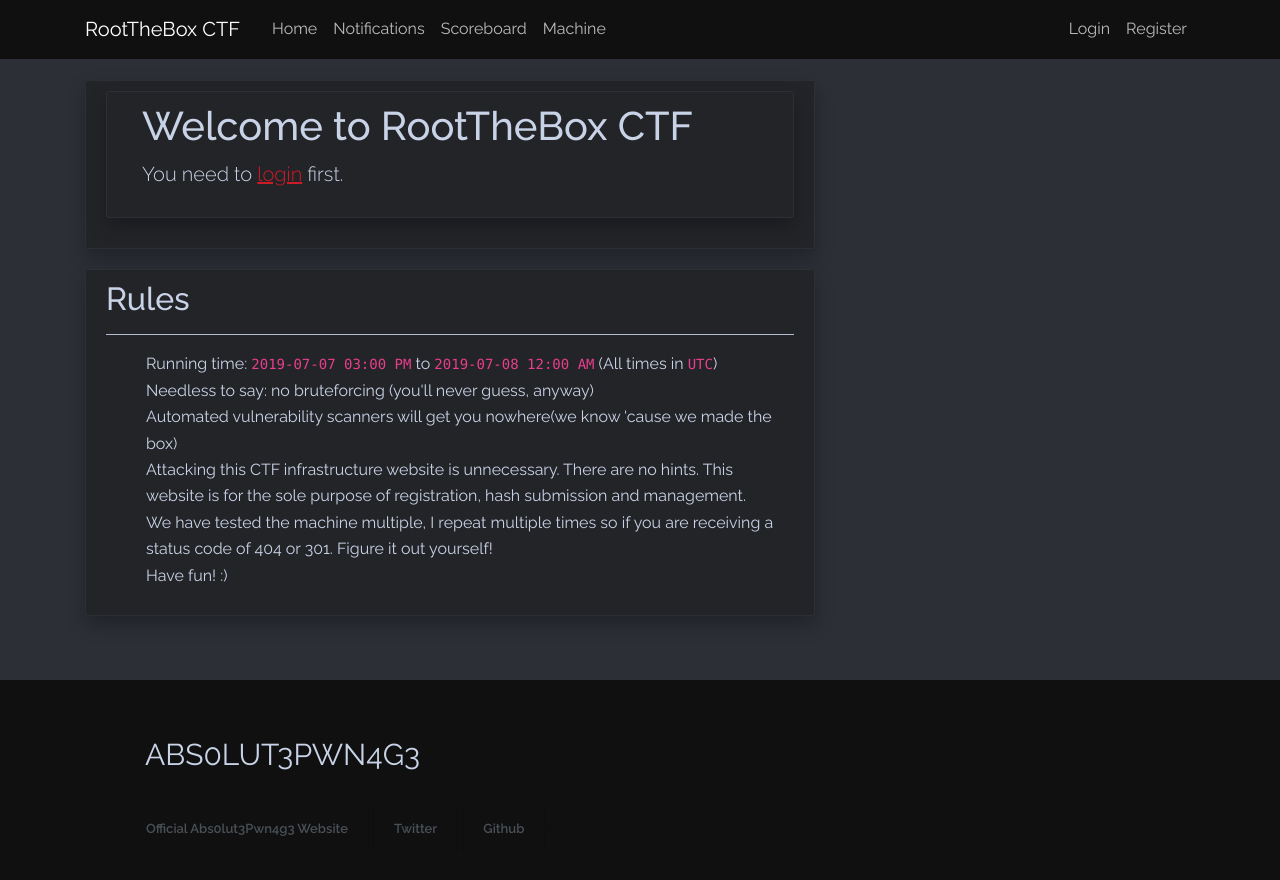
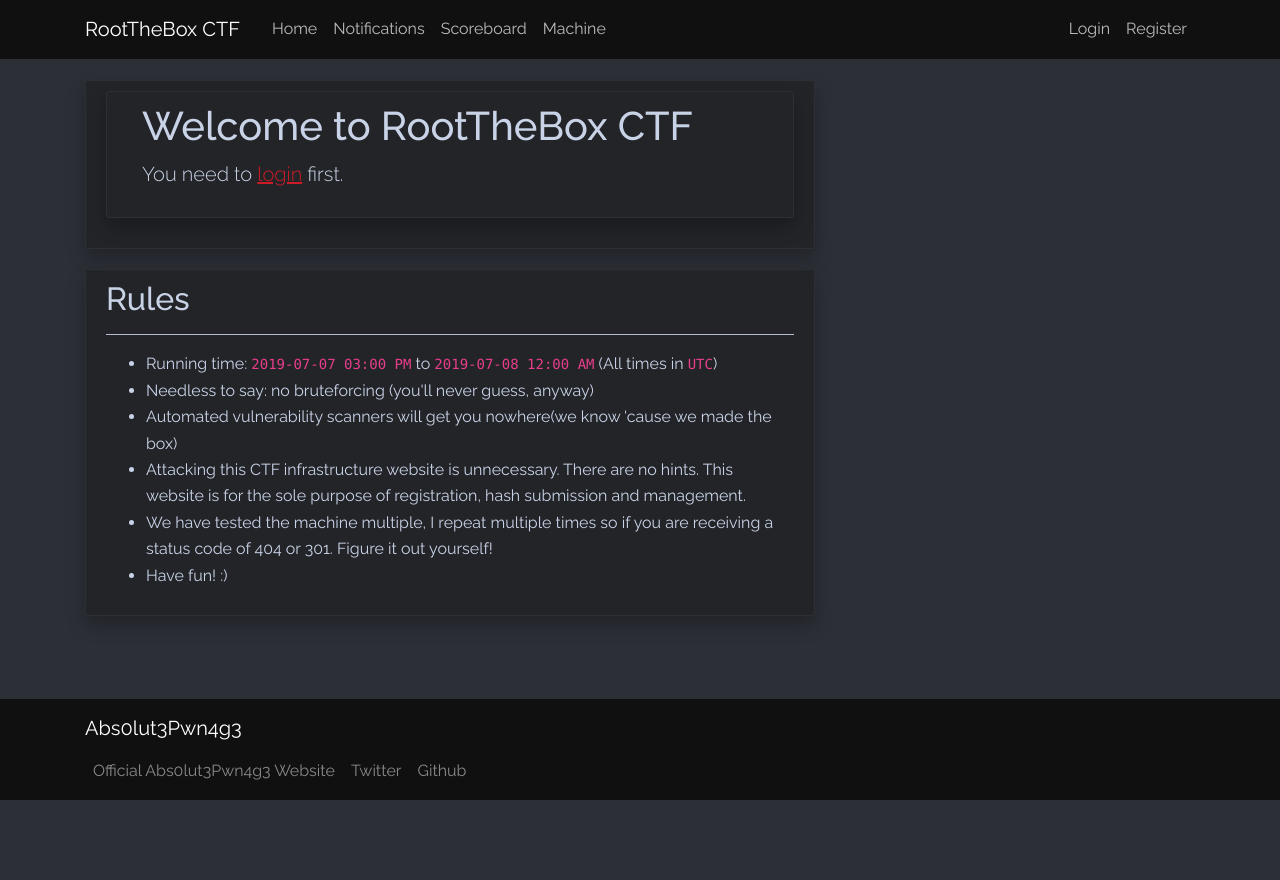
Before and after one commit to abs0lut3pwn4g3/RTB-CTF-Framework, a Flask app: page / in a window 1280 px wide. After the commit the page ends 800 px from the top, so only its background shows below. Run offline with Flask 2, Linux system fonts and the light colour scheme; some libraries are stand-ins or nearby versions.

Commit message:
final changes

```diff
--- a/src/FlaskRTBCTF/static/main.css
+++ b/src/FlaskRTBCTF/static/main.css
@@ -91,7 +91,7 @@
   border-collapse: collapse;
 }
 
-.content-section, .jumbotron {
+.content-section,.jumbotron {
   background: rgba(35,36,39,0.95);
   padding: 10px 20px;
   color: #C9D3E7;
--- a/src/FlaskRTBCTF/templates/layout.html
+++ b/src/FlaskRTBCTF/templates/layout.html
@@ -77,93 +77,35 @@
           {% block content %}{% endblock %}
         </div>
         </main>
-        <footer class="footer">
-          <div class="container">
-            <div class="row">
-              <div class="col col-12">
-                <div class="footer-logo">{{ organization['name'] }}</div>
 
-                  <div class="top"><i class="ion ion-ios-arrow-up"></i></div>
-                    <div class="footer-bottom">
-                   <!-- <p class='text-muted'>{{ organization['tagline'] }}-->
-                      <div class="footer-social">
+          <footer>
 
-                        <ul class="list-reset">
-                            <li><a target="_blank" href="{{ organization['website']['url'] }}" class="list-group-item list-group-item-action">{{ organization['website']['name'] }}</a></li>
-                            <li><a target="_blank" href="{{ organization['website_2']['url'] }}" class="list-group-item list-group-item-action">{{ organization['website_2']['name'] }}</a></li>
-                            <li><a target="_blank" href="{{ organization['website_3']['url'] }}" class="list-group-item list-group-item-action">{{ organization['website_3']['name'] }}</a></li>>
-                        </ul>
-                      </div>
+              <div class="navbar navbar-expand-md navbar-dark bg-steel fixed-bottom">
+                <div class="container">
+                  <div class=container-vertical>
+
+                    <div class="navbar-brand mr-4 navbar-left" href="/">{{ organization['name'] }}</div>
+
+                      <button class="navbar-toggler" type="button" data-toggle="collapse" data-target="#navbarSupportedContent" aria-controls="navbarToggle" aria-expanded="false" aria-label="Toggle navigation">
+                        <span class="navbar-toggler-icon"></span>
+                      </button>
+                          <div class="collapse navbar-collapse" id="navbarSupportedContent">
+
+                                <ul class="navbar-nav mr-auto">
+                                    <li><a target="_blank" href="{{ organization['website']['url'] }}" class="nav-item nav-link">{{ organization['website']['name'] }}</a></li>
+                                    <li><a target="_blank" href="{{ organization['website_2']['url'] }}" class="nav-item nav-link">{{ organization['website_2']['name'] }}</a></li>
+                                    <li><a target="_blank" href="{{ organization['website_3']['url'] }}" class="nav-item nav-link">{{ organization['website_3']['name'] }}</a></li>
+                                </ul>
+                            </div>
+                          </div>
                     </div>
-                 </div>
+                  </div>
                 </div>
               </div>
             </div>
-          </div>
+          </footer>
 
-      </footer>
-      </div>
-    <!--</main>-->
-    <style>
 
-      html {
-      height: 100%;
-      }
-      body {
-      position:relative;
-      min-height: 100%;
-      padding: 0;
-    }
-    .footer
-    {
-    padding:50px ;
-    height:200px;
-    background:#101010;
-    position: absolute;
-    bottom: 0;
-    width: 100%;
-    }
-    .footer-logo{display:flex;
-    justify-content:space-between;
-    align-items:center;
-    padding-bottom:15px;
-    margin-bottom:10px;
-    font-size: 30px;
-    text-transform:uppercase;
-    margin-left:60px;
-    }
-
-    .footer-bottom .footer-social
-    {
-      margin-right:40px
-    }
-    .footer-bottom .footer-social p
-    {
-    margin-bottom:0;
-    font-size:13px;
-    color:#707890
-    }
-    .footer-bottom .footer-social p a
-    {color:#707890}
-    .footer-bottom .footer-social ul li
-    {display:inline-block;}
-
-    .footer-social ul li a
-    {font-size:13px;
-    font-weight:bold;
-    transition:.35s;
-    background-color: #101010}
-    .footer-social
-    {
-    display:flex;
-    align-items:center;
-    flex-wrap:wrap;
-    color:#101010;}
-     li{
-       display:inline-block;
-       }
-
-    </style>
     <!-- Optional JavaScript -->
     <!-- jQuery first, then Popper.js, then Bootstrap JS -->
     <script src="https://code.jquery.com/jquery-3.2.1.slim.min.js" integrity="sha384-KJ3o2DKtIkvYIK3UENzmM7KCkRr/rE9/Qpg6aAZGJwFDMVNA/GpGFF93hXpG5KkN" crossorigin="anonymous"></script>
```
